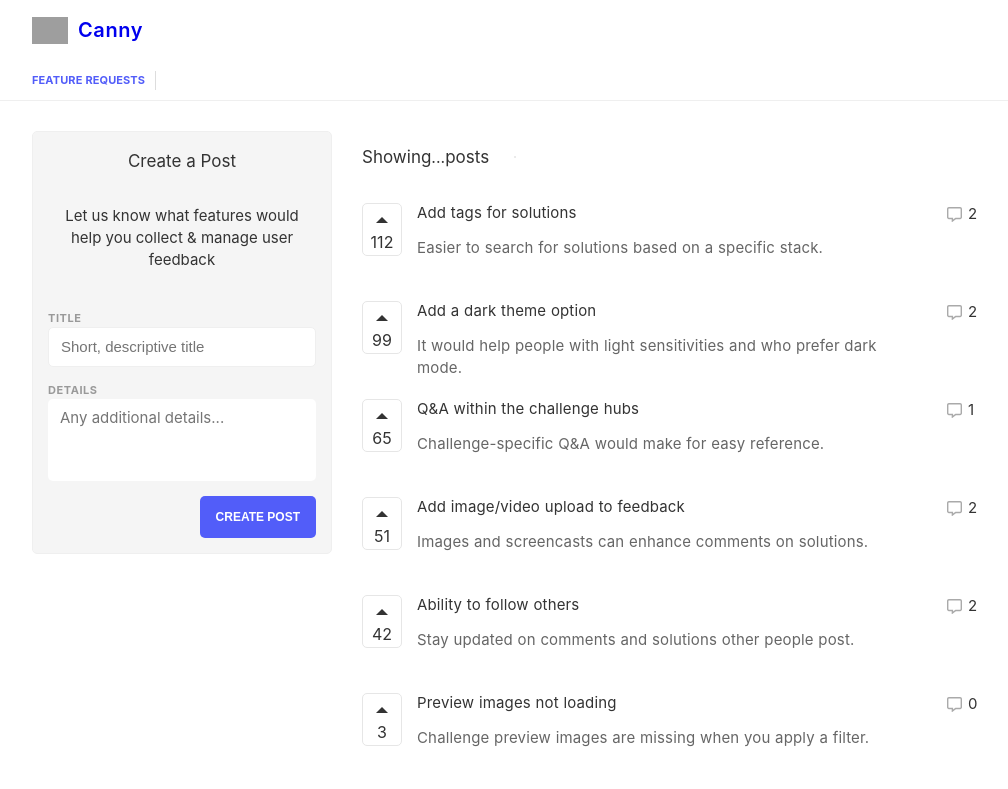
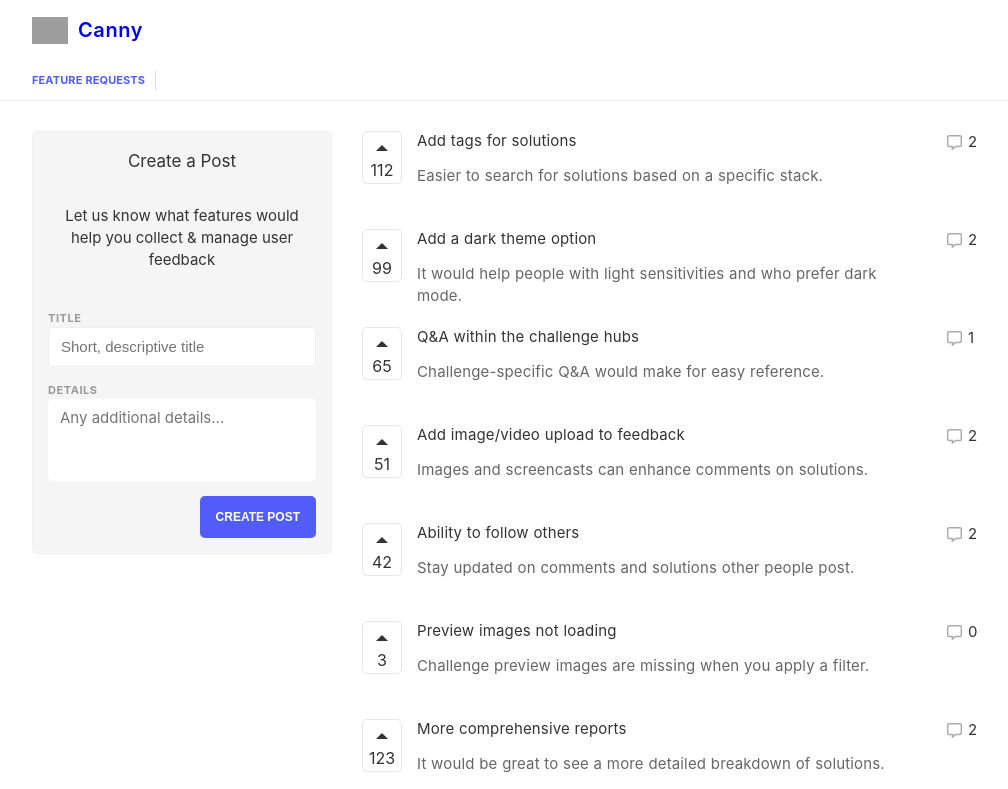
Before and after one commit to sriramk42/canny-clone-frontend, a React (Create React App) app: page / in a window 1280 px wide. Shown: the top 789 px of the page, without its empty margins (128-1136 px from the left). Built offline with nearby package versions, Linux system fonts and the light colour scheme; grey boxes are pictures that could not be loaded.

Commit message:
deploy to heroku

```diff
--- a/package.json
+++ b/package.json
@@ -25,6 +25,7 @@
       "react-app/jest"
     ]
   },
+  "proxy": "http://localhost:4000",
   "browserslist": {
     "production": [
       ">0.2%",
--- a/src/pages/Home.js
+++ b/src/pages/Home.js
@@ -20,7 +20,7 @@ const Home = () => {
             <section className="main-container">
               <main className="post-list-container">
                 <div className="post-list">
-                  <TopContainer />
+                  {/* <TopContainer /> */}
                   {featureReqs.length > 0 ?  (
                       featureReqs.map((featureReq) => {
                         return (
```
